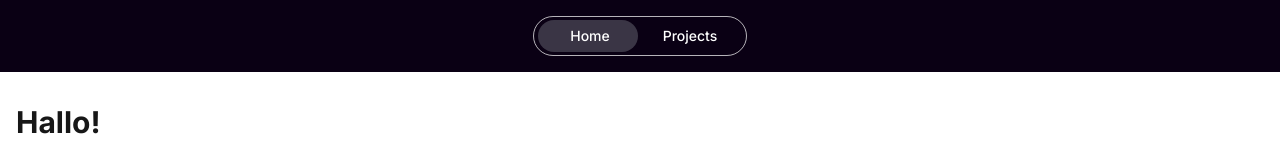
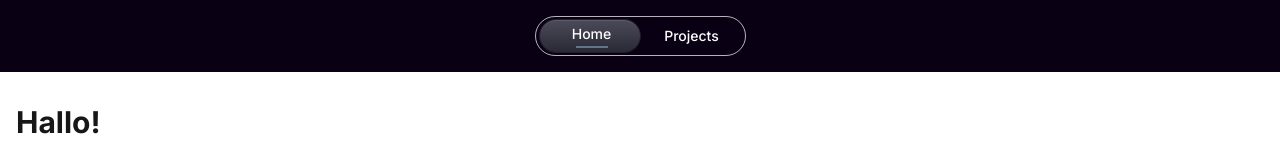
Before and after one commit to danielecitran/my-portfolio, a Next.js app: page / in a window 1280 px wide. Shown: the top 160 px of the page. Built offline with nearby package versions, Linux system fonts and the light colour scheme.

Commit message:
updated header (cleaner and smoother)

```diff
--- a/app/components/header.tsx
+++ b/app/components/header.tsx
@@ -17,10 +17,10 @@ export default function Header() {
     return (
         <header className="bg-[#0a0014] py-4">
             <div className="container mx-auto flex justify-center">
-                <nav className="bg-transparent border border-white/70 rounded-full flex items-center relative h-10 px-1.5 py-1">
+                <nav className="bg-transparent border border-white/70 rounded-full flex items-center relative h-10 pl-1.5 pr-[3px] py-1">
                     {/* Animated background indicator */}
                     <motion.div
-                        className="absolute bg-[#3a3545] rounded-full z-0"
+                        className="absolute rounded-full z-0"
                         initial={false}
                         animate={{
                             x: activeTab * 100,
@@ -35,6 +35,8 @@ export default function Header() {
                             width: "100px",
                             height: "32px",
                             left: "4px",
+                            background: "linear-gradient(to bottom, #4a4a5a, #2a2a35)",
+                            boxShadow: "0 0 0 1px rgba(255, 255, 255, 0.1), inset 0 1px 0 rgba(255, 255, 255, 0.1)",
                         }}
                     />
 
@@ -43,19 +45,37 @@ export default function Header() {
                         {/* Home button */}
                         <Link
                             href="./"
-                            className="w-[100px] h-8 flex justify-center items-center text-white text-sm font-medium"
+                            className="w-[100px] h-8 flex flex-col justify-center items-center text-white text-sm font-medium"
                             onClick={() => setActiveTab(0)}
                         >
-                            Home
+                            <span>Home</span>
+                            {pathname === "/" && (
+                                <motion.div
+                                    className="h-[2px] w-8 mt-0.5"
+                                    style={{ backgroundColor: "hsl(215.4, 16.3%, 46.9%)" }}
+                                    initial={{ opacity: 0, width: 0 }}
+                                    animate={{ opacity: 1, width: 32 }}
+                                    transition={{ duration: 0.3, delay: 0.2 }}
+                                />
+                            )}
                         </Link>
 
                         {/* Projects button */}
                         <Link
                             href="./projects"
-                            className="w-[100px] h-8 flex justify-center items-center text-white text-sm font-medium"
+                            className="w-[100px] h-8 flex flex-col justify-center items-center text-white text-sm font-medium"
                             onClick={() => setActiveTab(1)}
                         >
-                            Projects
+                            <span>Projects</span>
+                            {pathname === "/projects" && (
+                                <motion.div
+                                    className="h-[2px] w-8 mt-0.5"
+                                    style={{ backgroundColor: "hsl(215.4, 16.3%, 46.9%)" }}
+                                    initial={{ opacity: 0, width: 0 }}
+                                    animate={{ opacity: 1, width: 32 }}
+                                    transition={{ duration: 0.3, delay: 0.2 }}
+                                />
+                            )}
                         </Link>
                     </div>
                 </nav>
```
